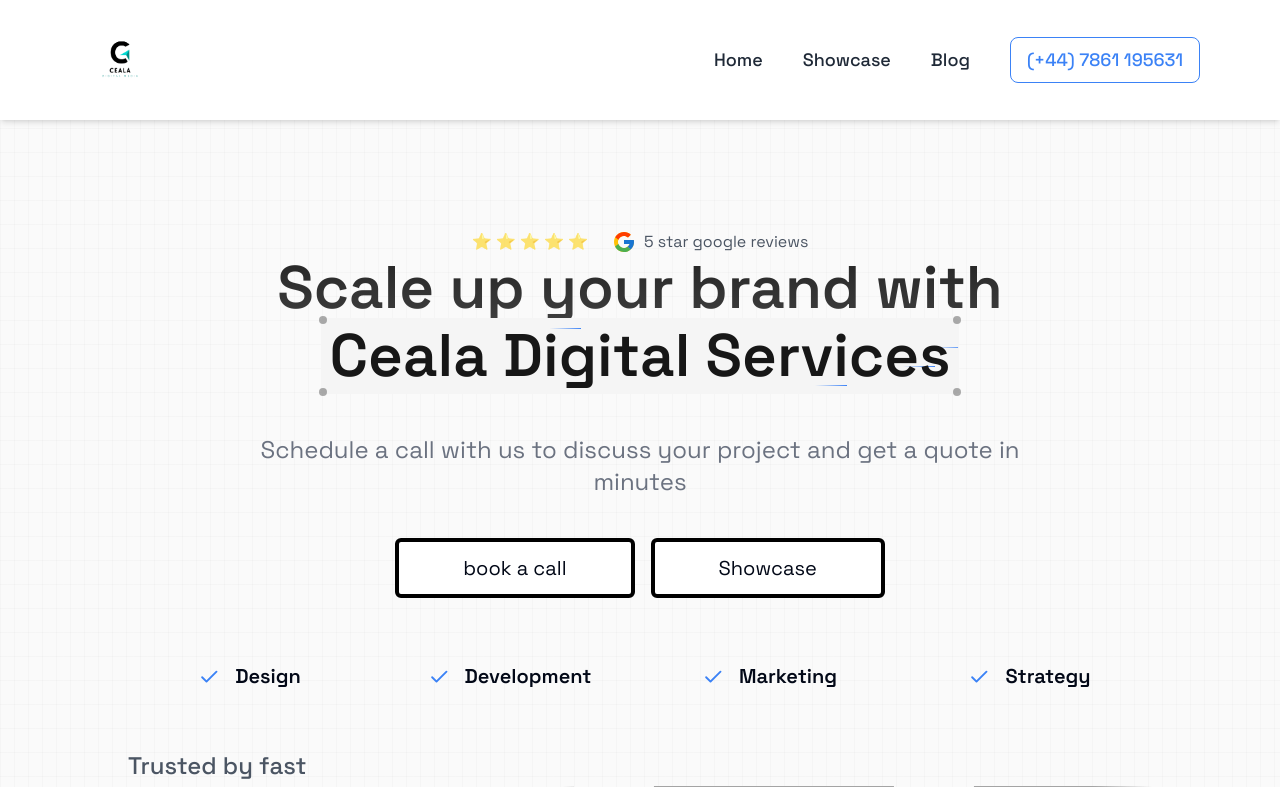
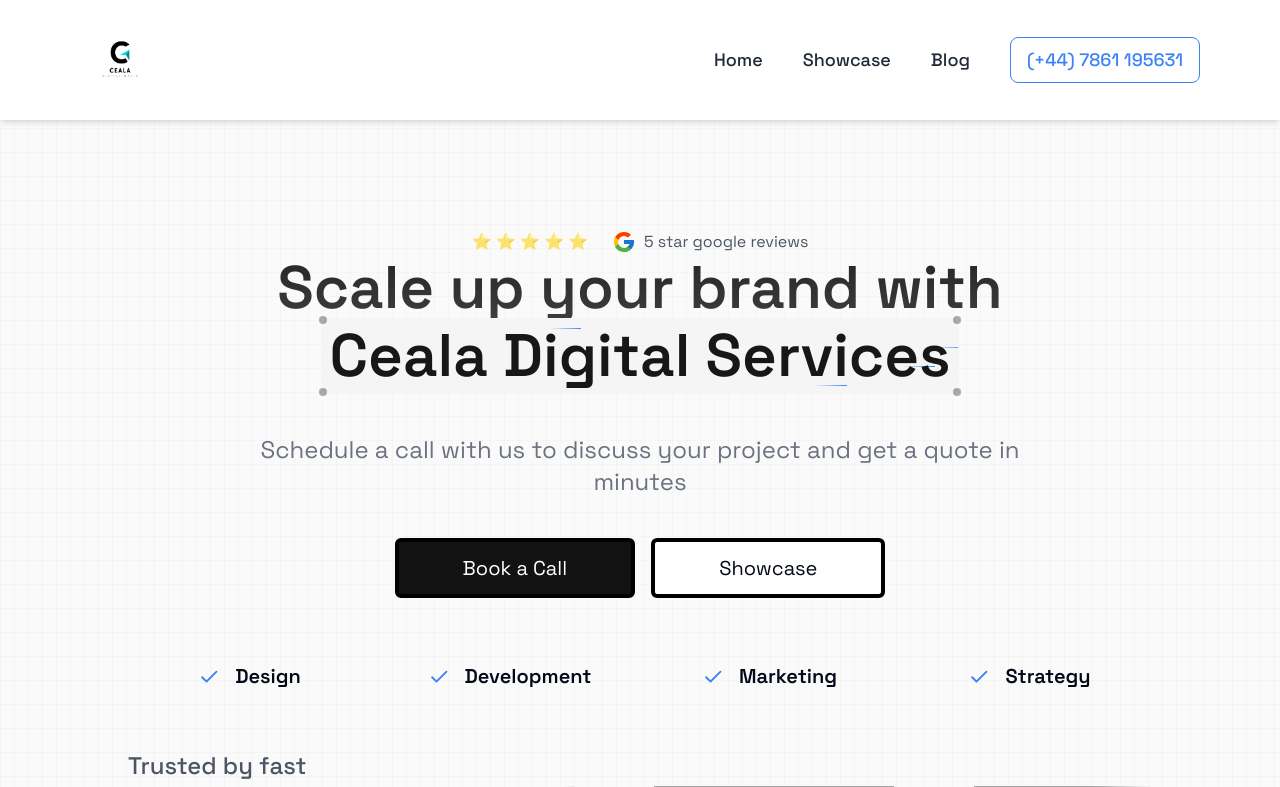
Before and after one commit to akoweicollinxx/ceala-digital-media, a Next.js app: page / in a window 1280 px wide. Shown: the top 787 px of the page. Built offline with nearby package versions, Linux system fonts and the light colour scheme; grey boxes are pictures that could not be loaded.

Commit message:
Update page.tsx

```diff
--- a/app/page.tsx
+++ b/app/page.tsx
@@ -95,19 +95,25 @@
                    "
           >
             <Link
-              href={"/meeting"}
-              className="
-              bg-white
-   py-3
-   px-10
-   md:px-16
+              href="/meeting"
+              className="py-3
+            px-10
+            md:px-16
+
+
       md:text-xl
-        border-4
-        border-black
-        rounded-[6px]
-        hover:shadow-[1px_1px_rgba(0,0,0),2px_2px_rgba(0,0,0),3px_3px_rgba(0,0,0),4px_4px_rgba(0,0,0),5px_5px_0px_0px_rgba(0,0,0)] dark:shadow-[1px_1px_rgba(255,255,255),2px_2px_rgba(255,255,255),3px_3px_rgba(255,255,255),4px_4px_rgba(255,255,255),5px_5px_0px_0px_rgba(255,255,255)]"
+      hover:bg-[#abcbff]
+      rounded-[6px]
+      border-4
+      border-black
+      dark:border-white
+       bg-[#121212]
+       text-white
+       transition
+       duration-200
+       hover:shadow-[1px_1px_rgba(0,0,0),2px_2px_rgba(0,0,0),3px_3px_rgba(0,0,0),4px_4px_rgba(0,0,0),5px_5px_0px_0px_rgba(0,0,0)] dark:shadow-[1px_1px_rgba(255,255,255),2px_2px_rgba(255,255,255),3px_3px_rgba(255,255,255),4px_4px_rgba(255,255,255),5px_5px_0px_0px_rgba(255,255,255)] "
             >
-              book a call
+              Book a Call
             </Link>
             <Link
               href={"/showcase"}
```
